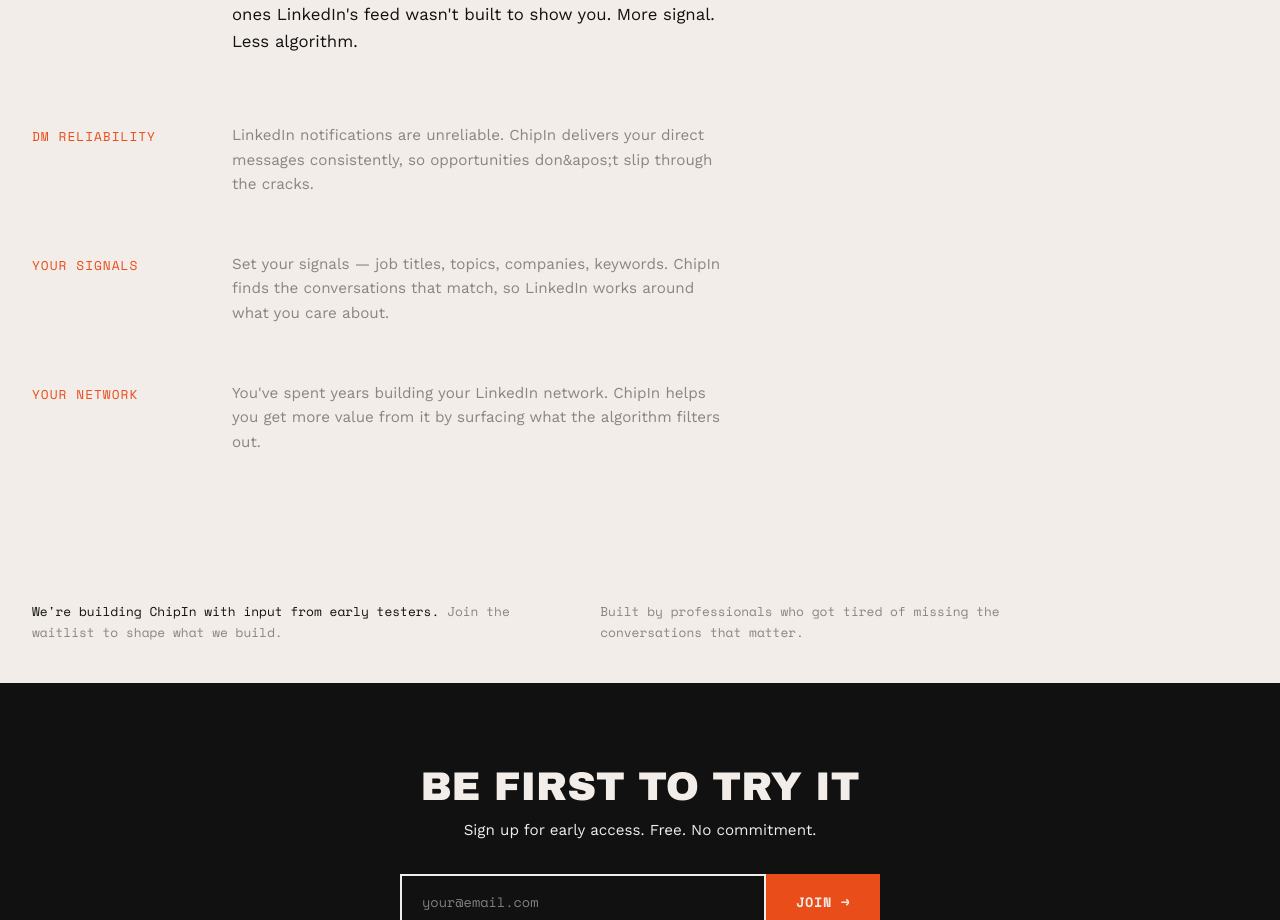
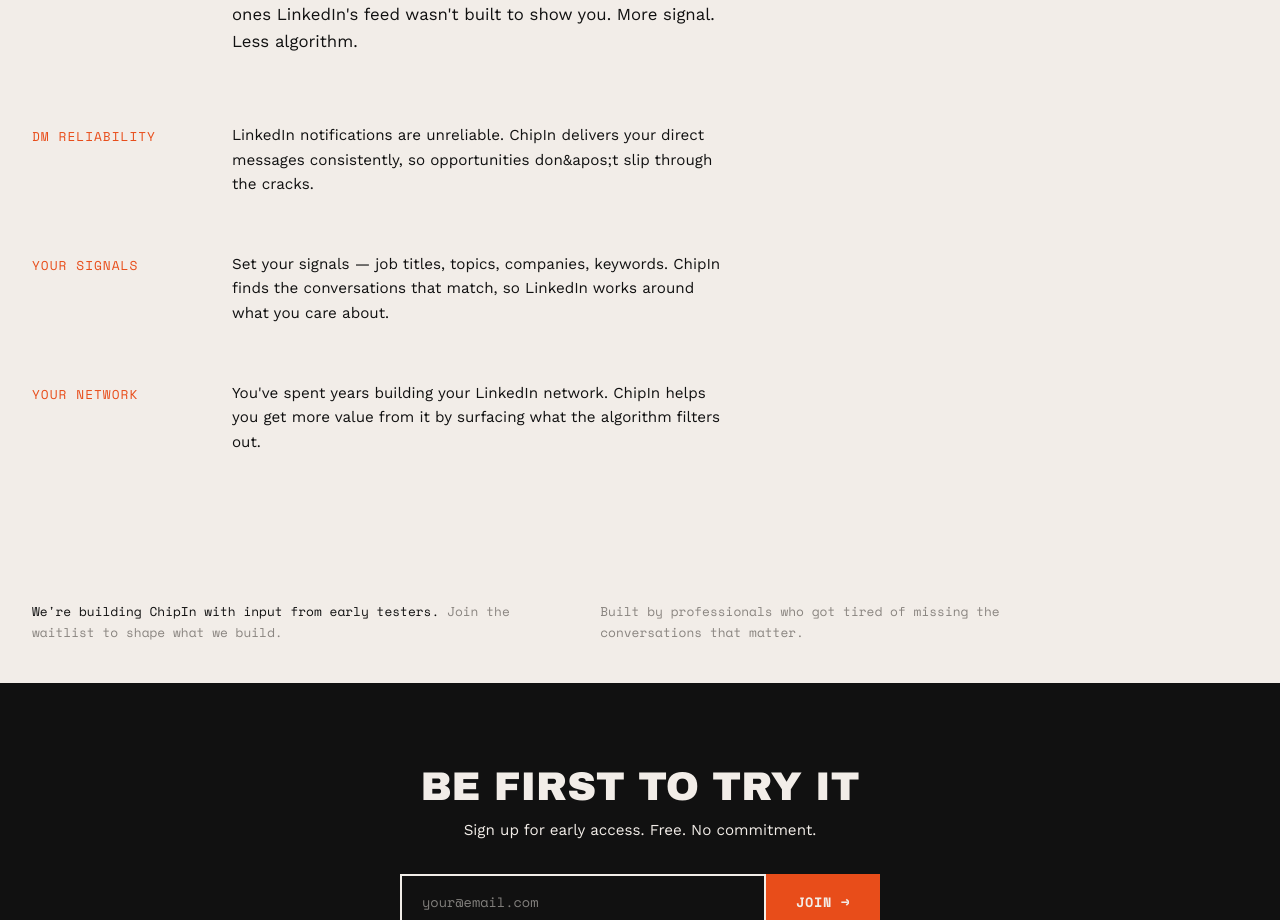
Before and after one commit to RobRead84/ChipIn, a Next.js app in the folder chipin-web/: page /ChipIn/ in a window 1280 px wide. Shown: the part 2006-2926 px from the top of the page. Built offline with nearby package versions, Linux system fonts and the light colour scheme.

Commit message:
Make all feature row text black (not grey)
Co-Authored-By: Paperclip <noreply@paperclip.ing>

```diff
--- a/chipin-web/src/app/page.tsx
+++ b/chipin-web/src/app/page.tsx
@@ -313,7 +313,7 @@
             <p style={{
               fontSize: feature.hero ? '1.05rem' : '0.95rem',
               lineHeight: 1.6,
-              color: feature.hero ? 'var(--color-black)' : 'var(--color-muted)',
+              color: 'var(--color-black)',
               maxWidth: '500px',
             }}>
               {feature.desc}
```
